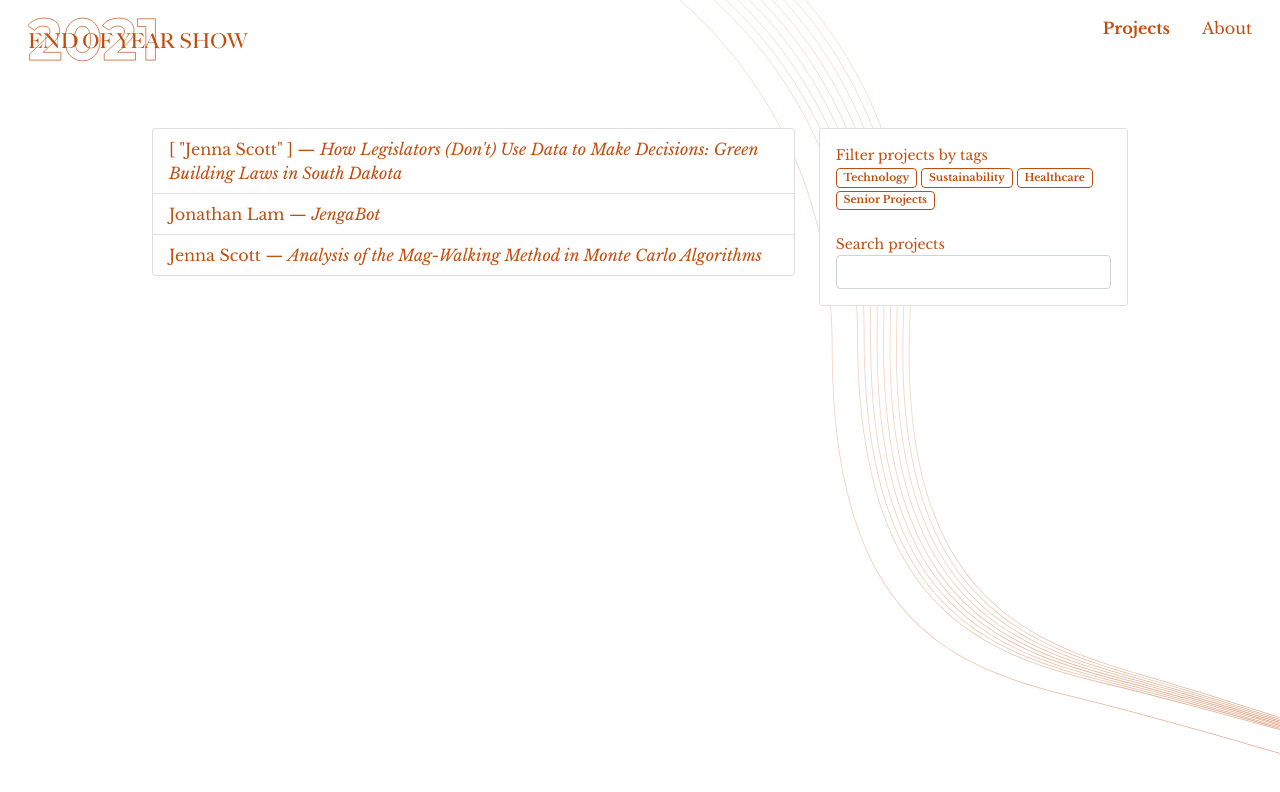
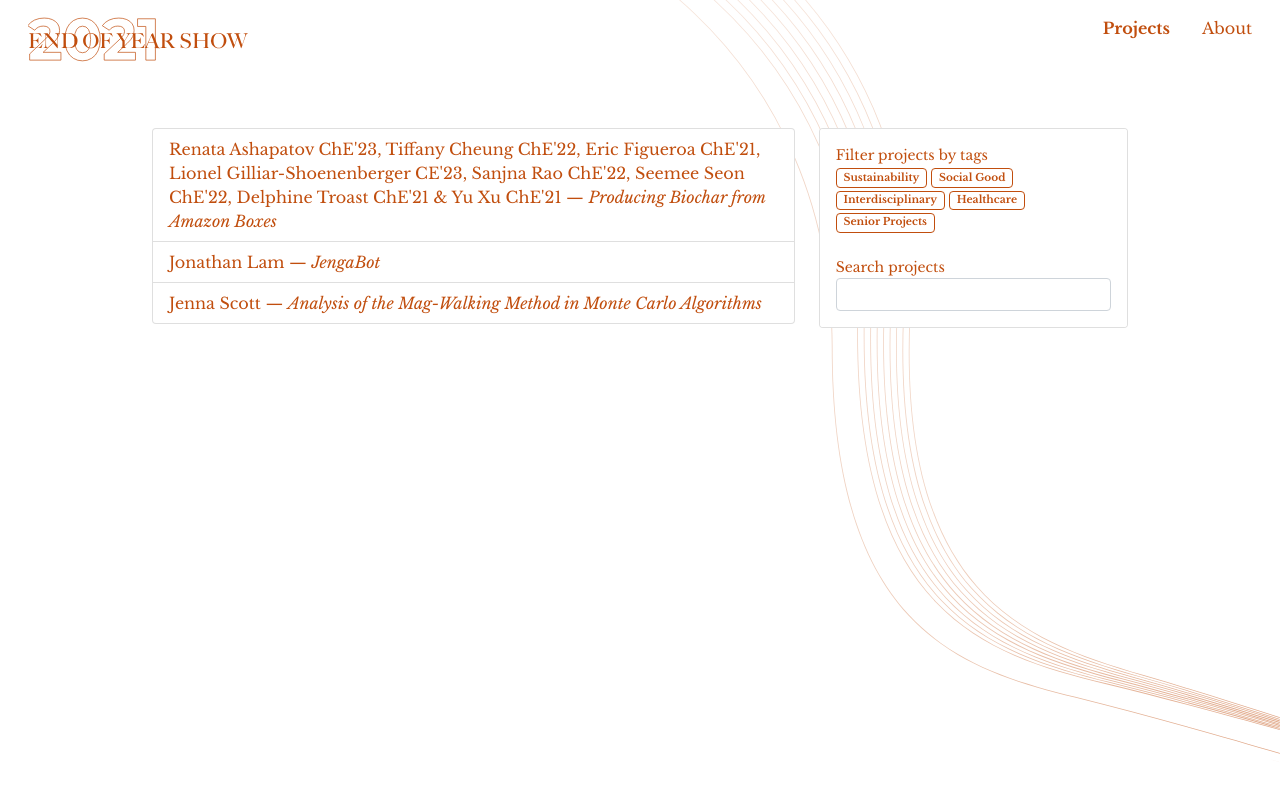
Before and after one commit to evo2000/EOYS, a Vue app: page /projects in a window 1280 px wide. Shown: the top 792 px of the page. Built offline with nearby package versions, Linux system fonts and the light colour scheme; a web font is replaced by a local one.

Commit message:
about page updated

```diff
--- a/src/components/about.vue
+++ b/src/components/about.vue
@@ -4,14 +4,19 @@
 	<div class="container">
 
 		<h1>Message from The Dean</h1>
-		<p class="pt-3">Lorem ipsum dolor sit amet, consectetur adipiscing elit. In a molestie orci. Vestibulum ut tincidunt nisl, ac dignissim elit. Maecenas non nibh molestie, vehicula est et, pretium orci. Aliquam erat volutpat. Sed dictum lorem sed ligula fringilla dapibus. Donec sit amet metus ipsum. Suspendisse tempor malesuada eros in tincidunt. Praesent eleifend mollis tellus non tincidunt. Class aptent taciti sociosqu ad litora torquent per conubia nostra, per inceptos himenaeos. Vivamus venenatis neque id lorem elementum, nec gravida libero facilisis. Nam nec nibh sodales, euismod lectus in, pharetra metus. Maecenas dignissim vulputate nisi. Suspendisse potenti. Morbi maximus turpis eget tortor semper sollicitudin. Curabitur tincidunt erat at interdum volutpat. Pellentesque commodo dui sem, quis maximus nibh ornare lacinia.</p>
+		<p class="pt-3">Welcome to the 2021 Albert Nerken School of Engineering End of Year Show. It has been an incredibly challenging academic year but both our faculty and students have risen to the occasion in true Cooper style. The End of Year Show exhibition showcases and celebrates the amazing collaborative work of our faculty and students. Some themes in this year’s show include projects at the intersection of engineering and healthcare, designs that improve sustainable solutions to local and global problems, and the applications of machine learning and artificial intelligence to benefit humanity and society, among others. I invite you to explore this year’s virtual exhibition and witness for yourself the exceptional results of our talented students.</p>
+		<p class="pt-3">Special thanks to Dayi Novas, Evan Murphy, Jonathan Lam, Lionel Gilliar-Schoenenberger, Beth Slack and Nori Perez for the artistic design, curation and digital presentation of this year’s End of Year Show.</p>
+		<p class="pt-3">The End of Year Show is a Cooper Union campus-wide event. Please also visit the <a href="#"><b>Art School</b></a> and <a href="#"><b>Architecture School</b></a>’s virtual shows as well.</p>
 
 		<!-- signature align right -->
 		<div class="d-flex justify-content-end">
 			<img class="signature pt-3 me-5" src="/images/signature.png">
 		</div>
+		<div class="d-flex justify-content-end">
+			<p class="dean pt-3">Barry L. Shoop | Dean of Engineering | Albert Nerken School of Engineering</p>
+		</div>
 
-		<h1>The Graphics Team</h1>
+		<h1 class="pt-5">The Graphics Team</h1>
 		<p class="pt-3">Lorem ipsum dolor sit amet, consectetur adipiscing elit. In a molestie orci. Vestibulum ut tincidunt nisl, ac dignissim elit. Maecenas non nibh molestie, vehicula est et, pretium orci. Aliquam erat volutpat. Sed dictum lorem sed ligula fringilla dapibus. Donec sit amet metus ipsum. Suspendisse tempor malesuada eros in tincidunt. Praesent eleifend mollis tellus non tincidunt. Class aptent taciti sociosqu ad litora torquent per conubia nostra, per inceptos himenaeos. Vivamus venenatis neque id lorem elementum, nec gravida libero facilisis. Nam nec nibh sodales, euismod lectus in, pharetra metus. Maecenas dignissim vulputate nisi. Suspendisse potenti. Morbi maximus turpis eget tortor semper sollicitudin. Curabitur tincidunt erat at interdum volutpat. Pellentesque commodo dui sem, quis maximus nibh ornare lacinia.</p>
 	</div>
 
@@ -28,6 +33,6 @@ export default defineComponent({
 <style scoped>
 	.signature {
 		max-width: 100%;
-		width: 180px;
+		width: 220px;
 	}
 </style>
--- a/src/components/project.vue
+++ b/src/components/project.vue
@@ -11,7 +11,7 @@
 				<h3><em>{{project.title}}</em></h3>
 				<h5>{{project.authors}}</h5>
 				<div v-if="project.advisors">
-					<h6>Faculty Advisor: {{project.advisors}}</h6>
+					<h6>{{project.advisors}}</h6>
 				</div>
 				<p class="small">
 					Tagged:
--- a/src/projects.json
+++ b/src/projects.json
@@ -1,14 +1,15 @@
 [
 	{
-		"title": "How Legislators (Don't) Use Data to Make Decisions: Green Building Laws in South Dakota",
-		"authors": ["Jenna Scott"],
-		"advisors": "Beth Slack",
-		"tags": ["Technology", "Sustainability"],
-		"desc": "Lorem ipsum dolor sit amet, consectetur adipiscing elit. Integer eget cursus ligula, non ornare velit. Integer tristique mauris ex, nec sodales dui porta venenatis. Fusce ac ipsum erat. Suspendisse dignissim et sem at ultricies.",
-		"abstract": "Lorem ipsum dolor sit amet, consectetur adipiscing elit. Integer eget cursus ligula, non ornare velit. Integer tristique mauris ex, nec sodales dui porta venenatis. Fusce ac ipsum erat. Suspendisse dignissim et sem at ultricies. Sed tempor turpis dolor, a accumsan odio lobortis ut. Praesent feugiat tristique tortor. Morbi molestie eu mauris sed fringilla. Morbi rutrum cursus lectus vel blandit. Integer pellentesque imperdiet ex, ac consectetur justo viverra vitae. Aliquam ipsum ante, posuere eget dignissim ut, gravida a lacus. Praesent nec tortor diam. Fusce cursus et lectus at ultricies. Morbi a diam sem. Pellentesque nec fringilla lacus. Morbi imperdiet ex vitae orci semper, ac sodales dui egestas. Proin feugiat semper eleifend. Phasellus vestibulum quis nisi eget semper. Donec et vestibulum leo, vel dictum sem. Nullam hendrerit libero nec mi auctor, in porta justo viverra. Duis vitae cursus sem. Etiam quis tempus lacus, in rhoncus sapien. Donec dapibus risus erat, tincidunt venenatis dui dignissim ac. Fusce quis ante facilisis, consequat elit et, luctus lectus. ",
+		"title": "Producing Biochar from Amazon Boxes",
+		"authors": "Renata Ashapatov ChE'23, Tiffany Cheung ChE'22, Eric Figueroa ChE'21, Lionel Gilliar-Shoenenberger CE'23, Sanjna Rao ChE'22,  Seemee Seon ChE'22, Delphine Troast ChE'21 & Yu Xu ChE'21",
+		"advisors": "Faculty Advisor: Professor Amanda Simson",
+		"tags": ["Sustainability", "Social Good", "Interdisciplinary"],
+		"desc": "A group of eight Cooper students investigated whether they could make a valuable product and carbon sequestration tool from cardboard boxes in the context of increased online shopping during the COVID-19 pandemic.",
+		"abstract": "This project is a collection of work by students looking into the viability of turning cardboard into a valuable product - biochar - as both a waste management tool and a method for reducing carbon emissions. The project includes a techno-economic assessment of managing our cardboard waste via biochar-production (pyrolysis) vs landfilling or recycling; a small pyrolysis reactor design to produce biochar from cardboard; and laboratory scale experiments studying the pyrolysis process that can produce biochar from cardboard. Biochar was successfully produced on both the laboratory and pilot scale, and was found to have similar characteristics to that produced from more typical waste feedstocks.",
 		"img": [
-			"https://upload.wikimedia.org/wikipedia/commons/thumb/1/1b/Cooper_Union_-_Cooper_Union_Academic_Building_%2848072701728%29.jpg/220px-Cooper_Union_-_Cooper_Union_Academic_Building_%2848072701728%29.jpg",
-			"https://www.invent.org/sites/default/files/styles/inductee_detail_media/public/inductees/258-master_0.jpg"
+			"https://drive.google.com/uc?export=view&id=1-hz29JjWanGgYxBAVS7kg-99_T1qxQAO",
+			"https://drive.google.com/uc?export=view&id=12t3fGJ94bm9GqiP_2Cew5pkrr2Zk3PWr",
+			"https://drive.google.com/uc?export=view&id=1Tp2_6_baDNVt0ob9e6PpjIHvX8xQjuUG"
 		]
 	},
 	{
```
Also changed, not shown: public/images/signature.png.
